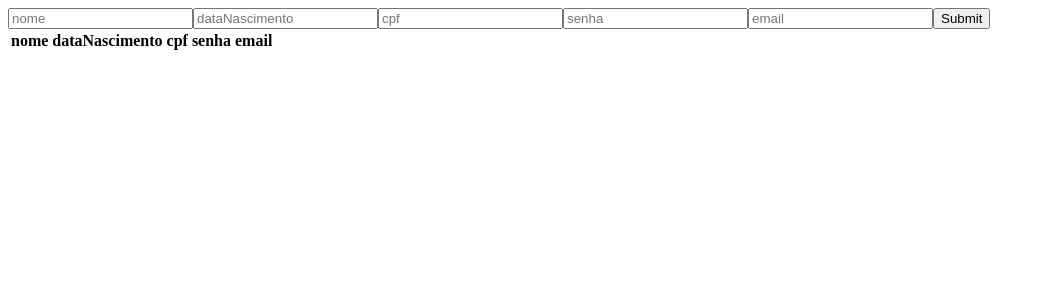
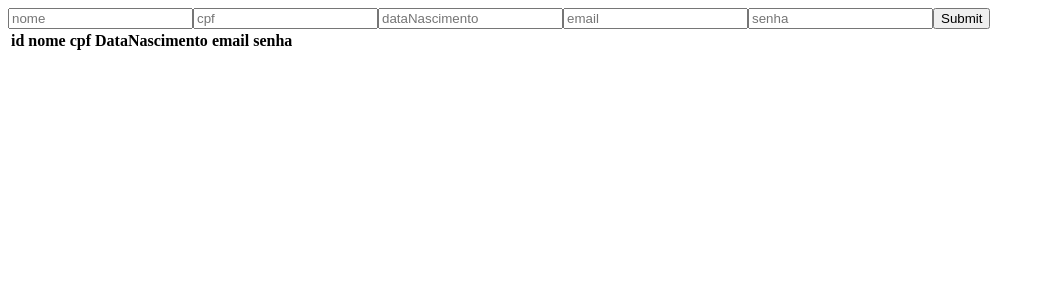
Before and after one commit to Matheusdev10/react-redux, a React (Vite) app: page / in a window 1280 px wide. Shown: the top 300 px of the page, without its empty margins (0-1045 px from the left). Built offline with nearby package versions, Linux system fonts and the light colour scheme.

Commit message:
refatorando crud

```diff
--- a/src/App.tsx
+++ b/src/App.tsx
@@ -3,12 +3,12 @@ import FormItem, { Inputs } from './components/FormItem';
 import Table from './components/Table';
 import { v4 as uuid } from 'uuid';
 
-export interface Item extends Inputs {
+export interface Users extends Inputs {
   id: string;
 }
 
 const App = () => {
-  const [table, setTable] = useState<Array<Item>>([]);
+  const [table, setTable] = useState<Array<Users>>([]);
 
   const onSubmit = (props: Inputs) => {
     setTable((prevState) => [...prevState, { ...props, id: uuid() }]);
--- a/src/components/FormItem/index.tsx
+++ b/src/components/FormItem/index.tsx
@@ -3,30 +3,33 @@ import { useForm } from 'react-hook-form';
 
 export type Inputs = {
   nome: string;
+  cpf: string;
   dataNascimento: string;
-  cpf: string;
   senha: string;
   email: string;
+};
+
+export type onSubmit = {
+  onSubmit(data: Inputs): void;
 };
 
 export interface IFormItem {
   onSubmit(data: Inputs): void;
 }
 
-const FormItem: React.FC<IFormItem> = ({ onSubmit }) => {
+const FormItem: React.FC<onSubmit> = ({ onSubmit }) => {
   const { register, handleSubmit } = useForm<Inputs>();
 
   return (
     <form onSubmit={handleSubmit(onSubmit)}>
       <input placeholder="nome" {...register('nome')} />
+      <input placeholder="cpf" {...register('cpf')} />
       <input placeholder="dataNascimento" {...register('dataNascimento')} />
-      <input placeholder="cpf" {...register('cpf')} />
+      <input placeholder="email" {...register('email')} />
       <input placeholder="senha" {...register('senha')} />
-      <input placeholder="email" {...register('email')} />
 
       <input type="submit" />
     </form>
   );
 };
-
 export default FormItem;
--- a/src/components/Table/index.tsx
+++ b/src/components/Table/index.tsx
@@ -1,34 +1,37 @@
 import React from 'react';
-import { Item } from '../../App';
+import { Users } from '../../App';
 
-interface ITable {
-  table: Array<Item>;
+export interface IUser {
+  table: Array<Users>;
 }
-const Table: React.FC<ITable> = ({ table }) => {
+
+const Table: React.FC<IUser> = ({ table }) => {
   return (
     <table>
       <thead>
         <tr>
+          <th>id</th>
           <th>nome</th>
-          <th>dataNascimento</th>
           <th>cpf</th>
+          <th>DataNascimento</th>
+          <th>email</th>
           <th>senha</th>
-          <th>email</th>
         </tr>
       </thead>
       <tbody>
-        {table.map((tb) => (
+        {table.map(({ id, nome, cpf, dataNascimento, email, senha }) => (
           <tr>
-            <td>{tb.id}</td>
-            <td>{tb.nome}</td>
-            <td>{tb.dataNascimento}</td>
-            <td>{tb.cpf}</td>
-            <td>{tb.senha}</td>
-            <td>{tb.email}</td>
+            <td>{id}</td>
+            <td>{nome}</td>
+            <td>{cpf}</td>
+            <td>{dataNascimento}</td>
+            <td>{email}</td>
+            <td>{senha}</td>
           </tr>
         ))}
       </tbody>
     </table>
   );
 };
+
 export default Table;
```
